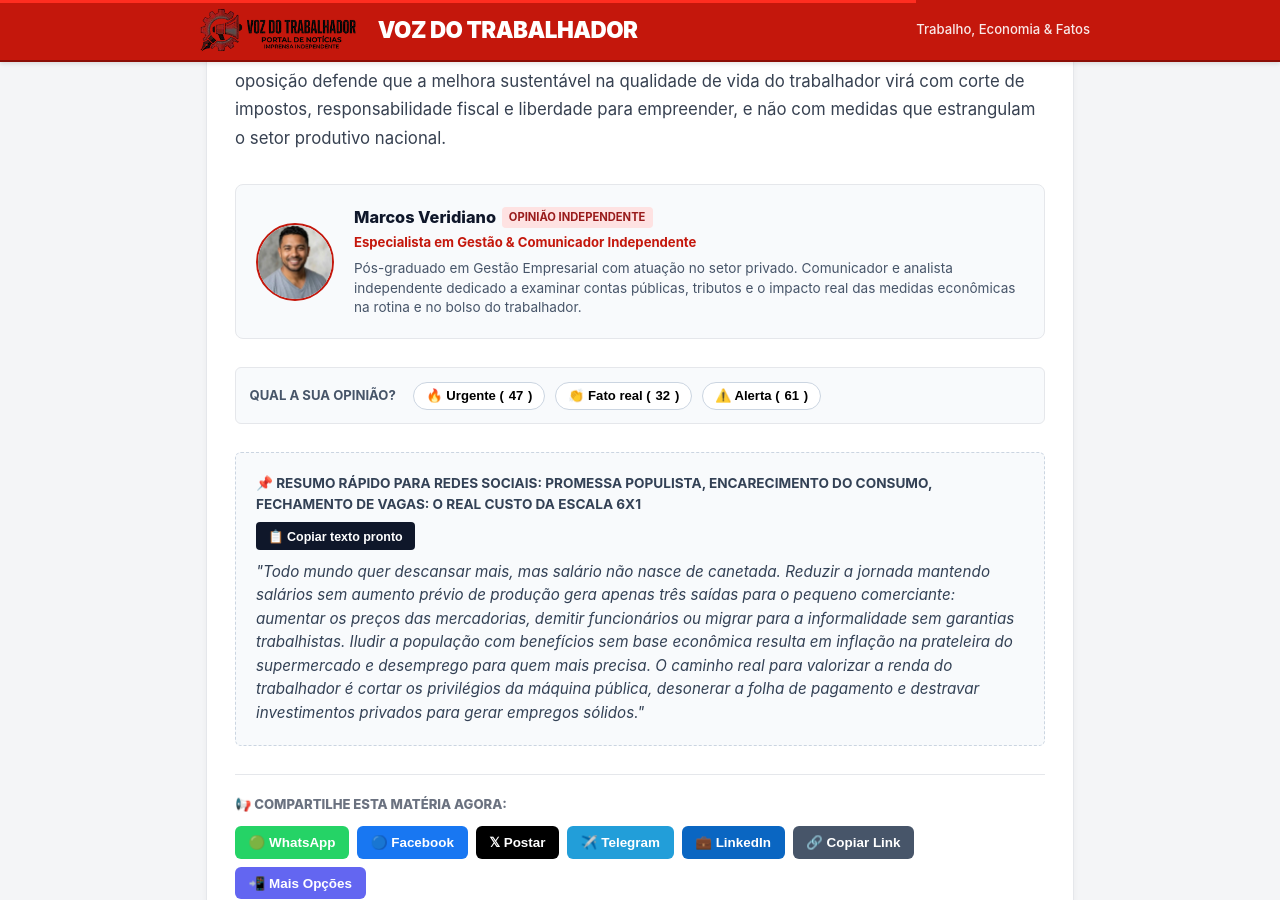
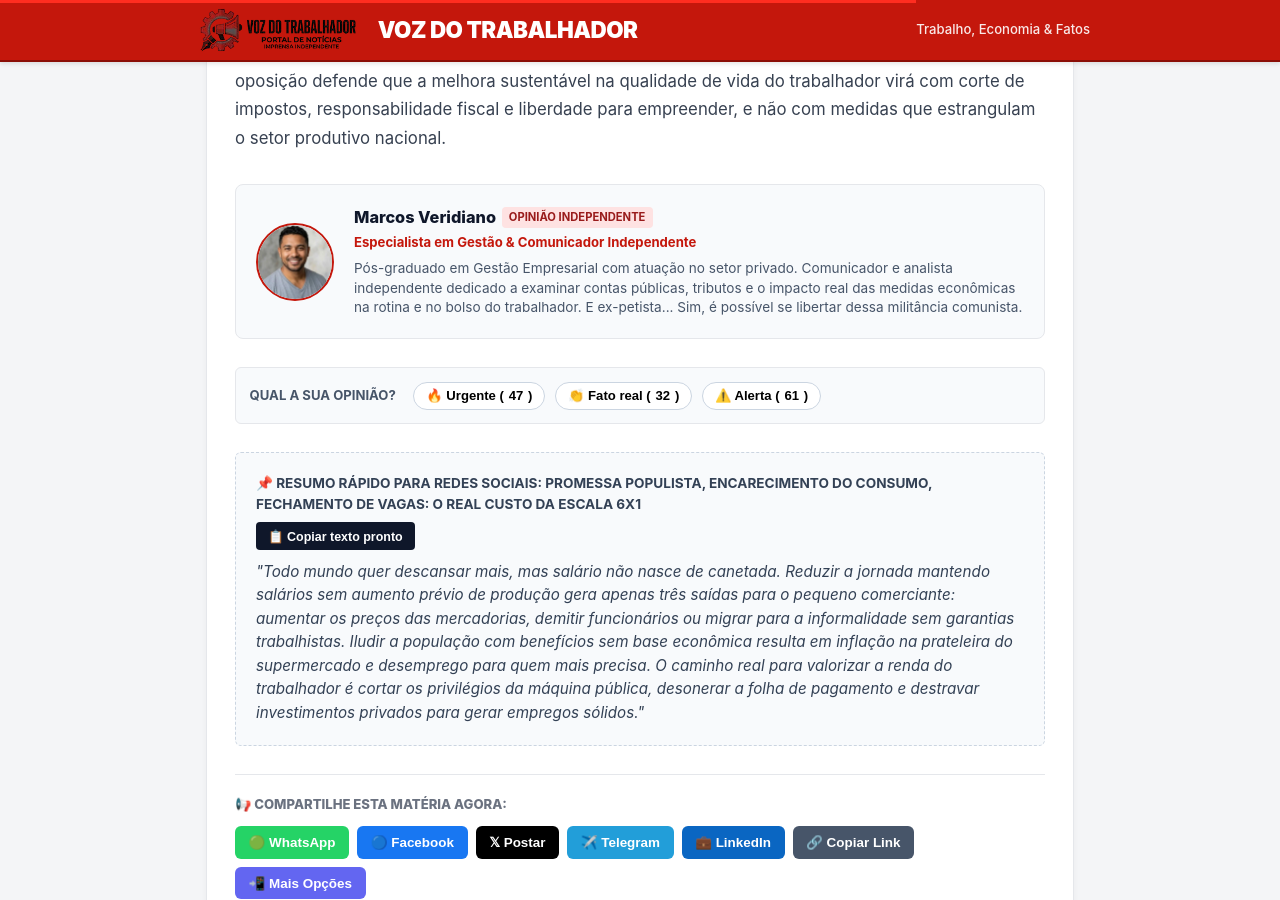
Before and after one commit to VozdoTrabalhador/VozdoTrabalhador.github.io, a Jekyll site: the page built from _posts/2026-10-06-escala-6x1.html, in a window 1280 px wide and 900 px high, scrolled down 1132 px. Built offline with Jekyll 4.4.1, drawn with Linux system fonts in a browser that asks for light colours.

Commit message:
Update post.html

```diff
--- a/_layouts/post.html
+++ b/_layouts/post.html
@@ -158,7 +158,7 @@
           <div class="author-info">
             <h4>Marcos Veridiano <span class="badge-verified">Opinião Independente</span></h4>
             <div class="author-role">Especialista em Gestão & Comunicador Independente</div>
-            <p class="author-bio">Pós-graduado em Gestão Empresarial com atuação no setor privado. Comunicador e analista independente dedicado a examinar contas públicas, tributos e o impacto real das medidas econômicas na rotina e no bolso do trabalhador.</p>
+            <p class="author-bio">Pós-graduado em Gestão Empresarial com atuação no setor privado. Comunicador e analista independente dedicado a examinar contas públicas, tributos e o impacto real das medidas econômicas na rotina e no bolso do trabalhador. E ex-petista... Sim, é possível se libertar dessa militância comunista.</p>
           </div>
         </div>
 
```
